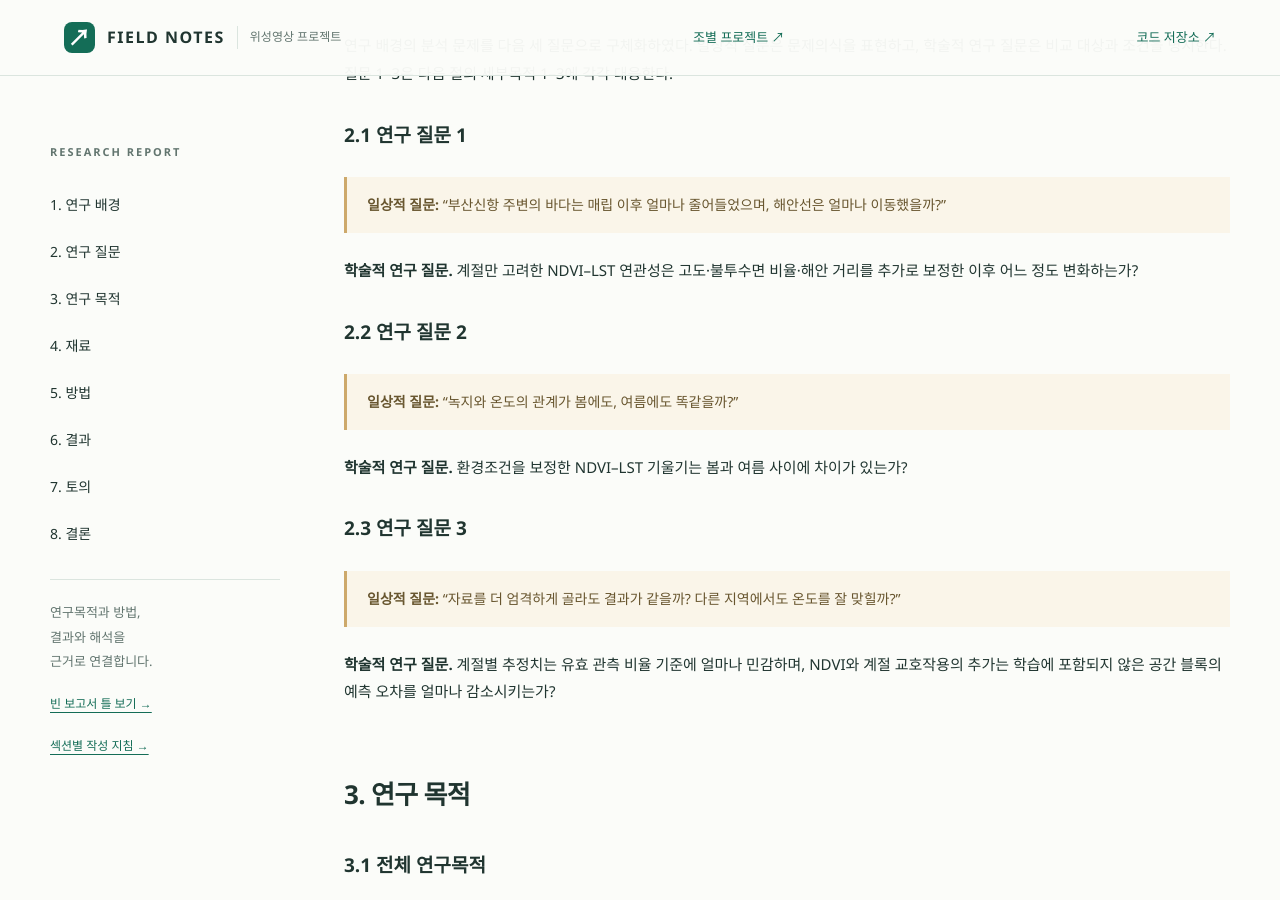
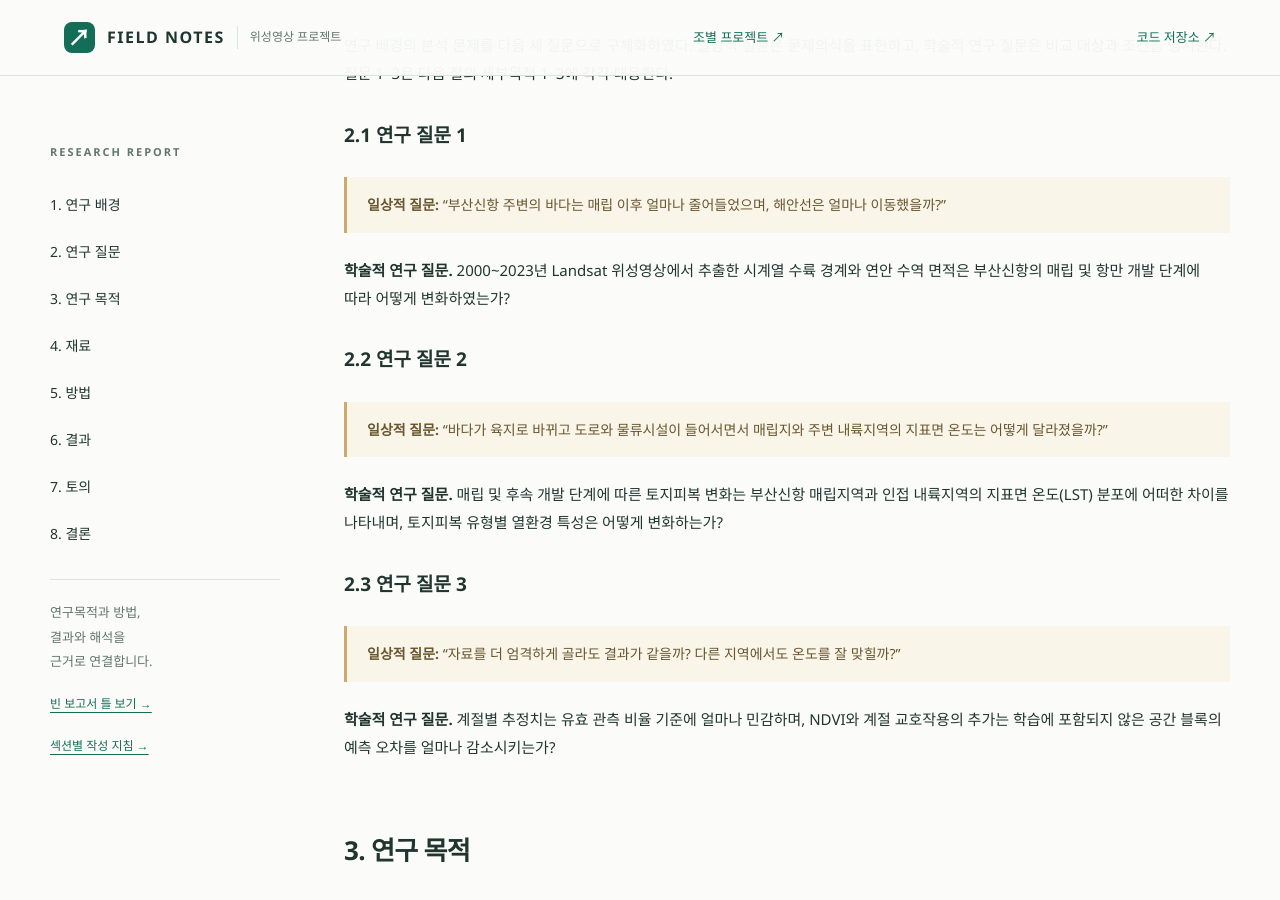
Before and after one commit to chasooin/class2026_02_surveying2_team5, a Jekyll site: the page built from docs/index.md, in a window 1280 px wide and 900 px high, scrolled down 5640 px. Built offline with Jekyll 4.4.1, drawn with Linux system fonts in a browser that asks for light colours.

Commit message:
Update index.md

```diff
--- a/docs/index.md
+++ b/docs/index.md
@@ -67,13 +67,13 @@ badge: "DEMO / 실제 관측 결과 아님"
 
 > **일상적 질문:** “부산신항 주변의 바다는 매립 이후 얼마나 줄어들었으며, 해안선은 얼마나 이동했을까?”
 
-**학술적 연구 질문.** 계절만 고려한 NDVI–LST 연관성은 고도·불투수면 비율·해안 거리를 추가로 보정한 이후 어느 정도 변화하는가?
+**학술적 연구 질문.**  2000~2023년 Landsat 위성영상에서 추출한 시계열 수륙 경계와 연안 수역 면적은 부산신항의 매립 및 항만 개발 단계에 따라 어떻게 변화하였는가?
 
 ### 2.2 연구 질문 2
 
-> **일상적 질문:** “녹지와 온도의 관계가 봄에도, 여름에도 똑같을까?”
+> **일상적 질문:** “바다가 육지로 바뀌고 도로와 물류시설이 들어서면서 매립지와 주변 내륙지역의 지표면 온도는 어떻게 달라졌을까?”
 
-**학술적 연구 질문.** 환경조건을 보정한 NDVI–LST 기울기는 봄과 여름 사이에 차이가 있는가?
+**학술적 연구 질문.** 매립 및 후속 개발 단계에 따른 토지피복 변화는 부산신항 매립지역과 인접 내륙지역의 지표면 온도(LST) 분포에 어떠한 차이를 나타내며, 토지피복 유형별 열환경 특성은 어떻게 변화하는가?
 
 ### 2.3 연구 질문 3
 
```
